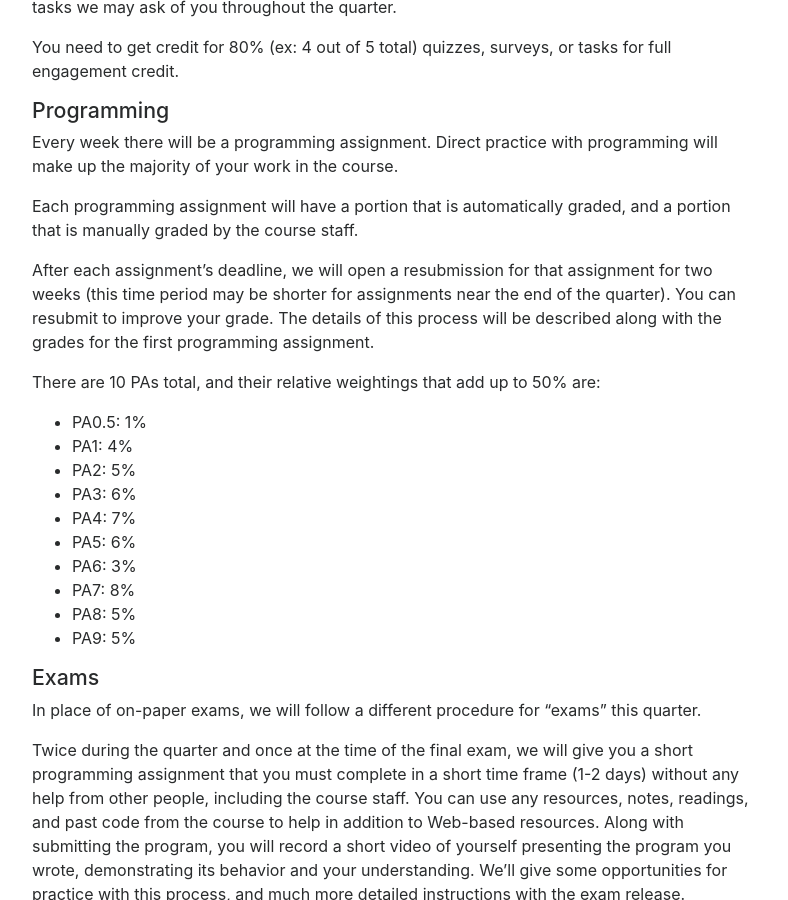
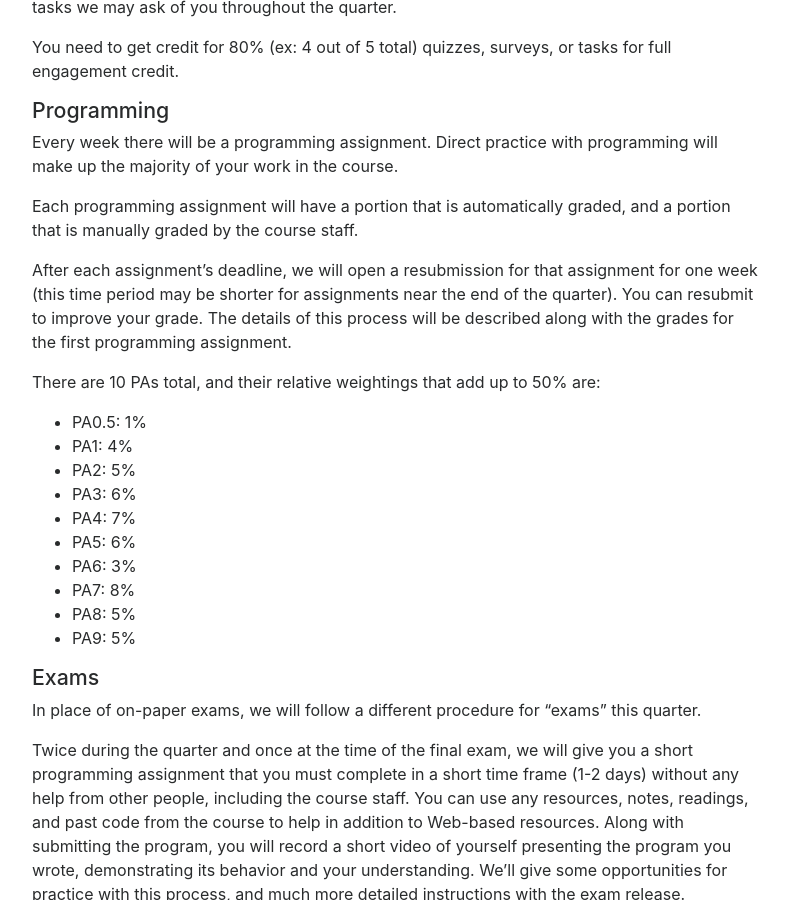
Before and after one commit to ucsd-cse11-su121/ucsd-cse11-su121.github.io, a Jekyll site: the page built from index.md, in a window 1280 px wide and 900 px high, scrolled down 4838 px. Shown: the whole window, without its empty margins (243-1031 px from the left). Built offline with Jekyll 4.4.1, drawn with Linux system fonts in a browser that asks for light colours; nearby versions of some CDN libraries.

Commit message:
Update index.md

```diff
--- a/index.md
+++ b/index.md
@@ -226,7 +226,7 @@ programming will make up the majority of your work in the course.
 
 Each programming assignment will have a portion that is automatically graded, and a portion that is manually graded by the course staff.
 
-After each assignment's deadline, we will open a resubmission for that assignment for two weeks (this time period may be shorter for assignments near the end of the quarter). You can resubmit to improve your grade. The details of this process will be described along with the grades for the first programming assignment.
+After each assignment's deadline, we will open a resubmission for that assignment for one week (this time period may be shorter for assignments near the end of the quarter). You can resubmit to improve your grade. The details of this process will be described along with the grades for the first programming assignment.
 
 There are 10 PAs total, and their relative weightings that add up to 50% are:
 
```
